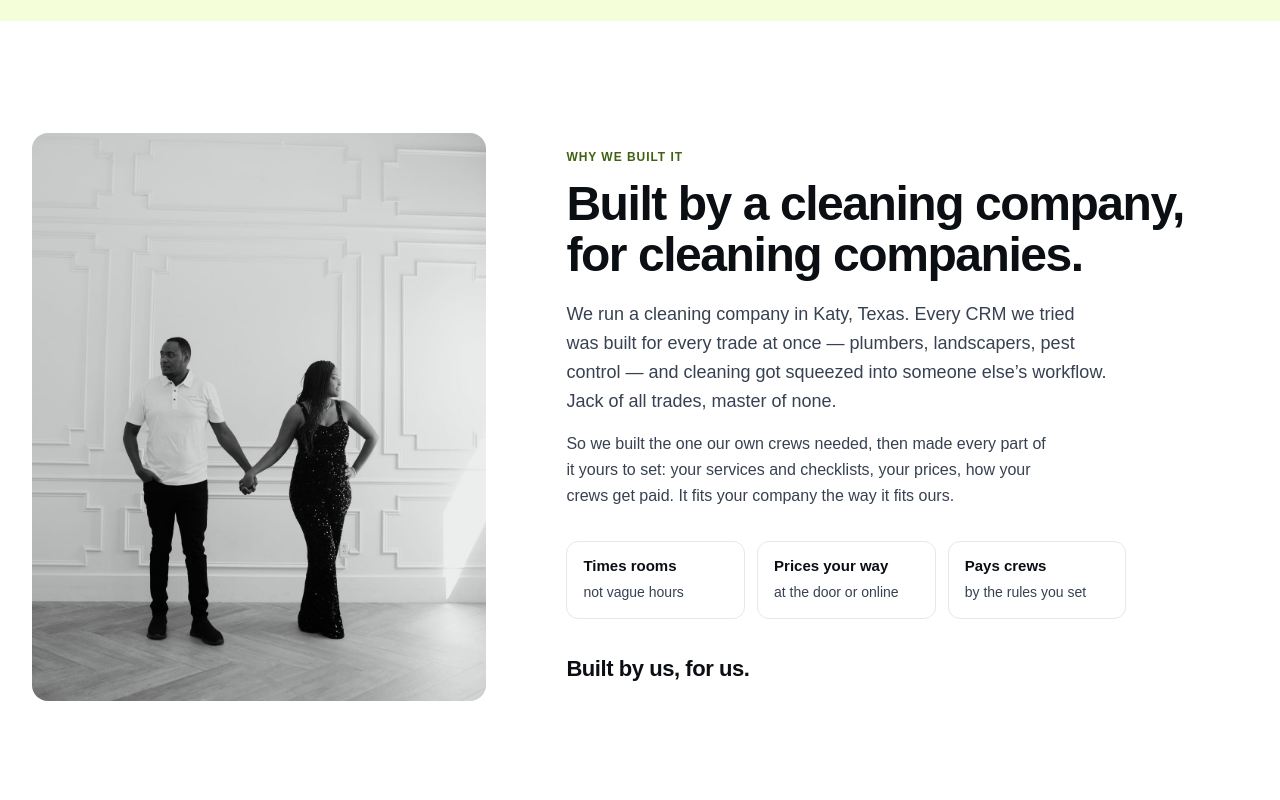
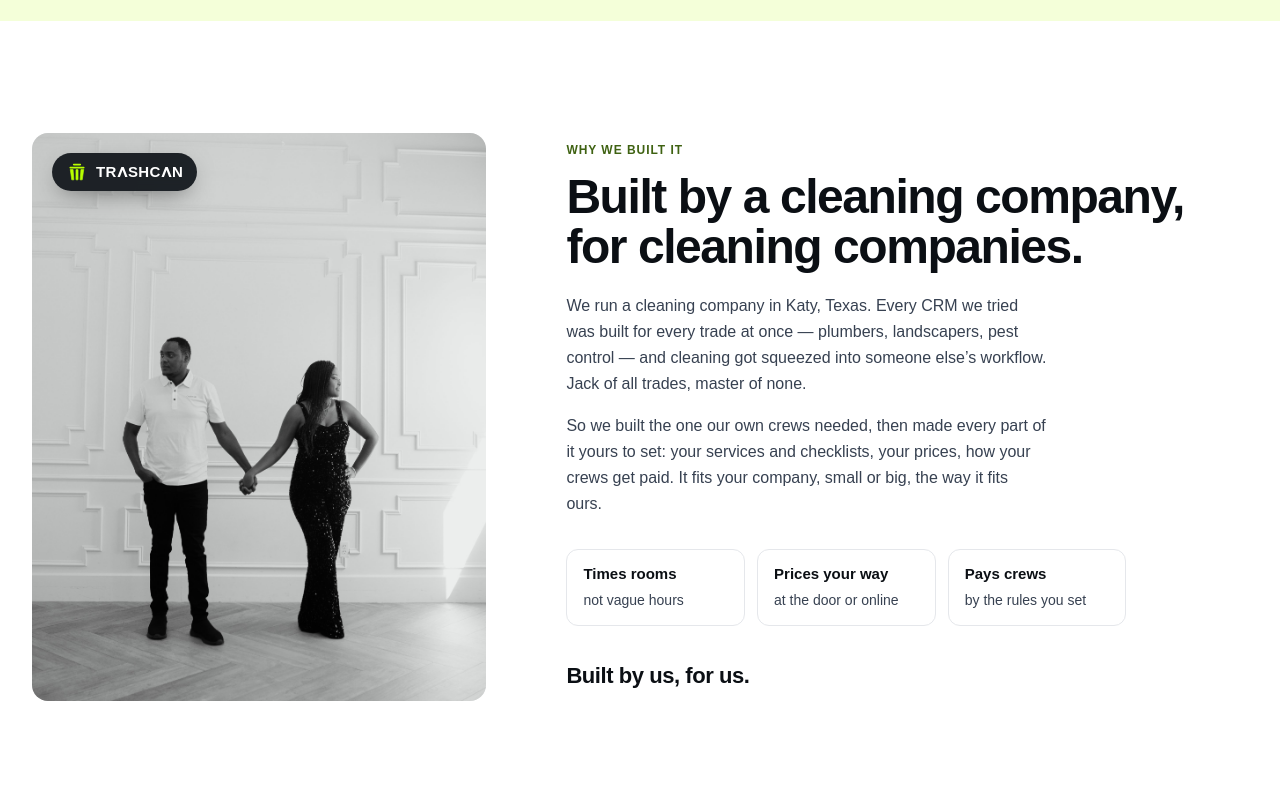
Before and after one commit to Mykemooh/3u3, a Next.js app: page /trashcan in a window 1280 px wide. Shown: the part 4280-5080 px from the top of the page. Built offline with nearby package versions, Linux system fonts and the light colour scheme; no server answers; a web font is replaced by a local one.

Commit message:
Homepage founders section: even paragraph sizes, TRASHCAN badge on the photo, full-resolution photo
Co-Authored-By: Claude Opus 5.5 <noreply@anthropic.com>
Claude-Session: https://claude.ai/code/session_01Pv2bF1ExfMTd7mCq82KJeU

```diff
--- a/app/trashcan/page.tsx
+++ b/app/trashcan/page.tsx
@@ -1,6 +1,7 @@
 import Link from 'next/link';
 import TcSite, { getTcNav } from '@/components/tc/TcSite';
 import Icon from '@/components/Icon';
+import TcLogo from '@/components/tc/TcLogo';
 import ImageSlot from '@/components/tc/ImageSlot';
 import { DashboardMockup, PhoneMockup, QuoteVignette, ScheduleVignette, InvoiceVignette, RoomsVignette } from '@/components/tc/Mockups';
 import { PLANS, PLAN_ORDER, feeLabel, dollars } from '@/lib/billing/plans';
@@ -232,15 +233,19 @@ export default function TrashCanHome() {
 
       {/* ---------------- Built by operators ---------------- */}
       <section className="mx-auto grid max-w-[1280px] items-center gap-12 px-4 py-20 sm:px-6 md:py-28 lg:grid-cols-[0.8fr_1.2fr] lg:gap-20 lg:px-8">
-        <ImageSlot slot="founders" aspect="aspect-[4/5]" className="mx-auto w-full max-w-[460px]" sizes="(min-width: 1024px) 460px, 100vw" />
+        <ImageSlot slot="founders" aspect="aspect-[4/5]" className="mx-auto w-full max-w-[460px]" sizes="(min-width: 1024px) 460px, 100vw" quality={90}>
+          <span className="absolute left-4 top-4 inline-flex rounded-full bg-tc-black/90 px-3.5 py-2 shadow-[0_8px_24px_-8px_rgba(0,0,0,0.5)] backdrop-blur-sm sm:left-5 sm:top-5">
+            <TcLogo on="dark" size="sm" />
+          </span>
+        </ImageSlot>
         <div>
           <p className="text-[12px] font-bold uppercase tracking-[0.08em] text-tc-lime-ink">Why we built it</p>
           <h2 className="tc-h1 mt-3">Built by a cleaning company, for cleaning companies.</h2>
-          <p className="tc-lead mt-5 max-w-[54ch]">
+          <p className="mt-5 max-w-[54ch] text-[16px] leading-relaxed text-tc-700">
             We run a cleaning company in Katy, Texas. Every CRM we tried was built for every trade at once — plumbers, landscapers, pest control — and cleaning got squeezed into someone else’s workflow. Jack of all trades, master of none.
           </p>
           <p className="mt-4 max-w-[54ch] text-[16px] leading-relaxed text-tc-700">
-            So we built the one our own crews needed, then made every part of it yours to set: your services and checklists, your prices, how your crews get paid. It fits your company the way it fits ours.
+            So we built the one our own crews needed, then made every part of it yours to set: your services and checklists, your prices, how your crews get paid. It fits your company, small or big, the way it fits ours.
           </p>
           <ul className="mt-8 grid max-w-[560px] gap-3 sm:grid-cols-3">
             {[
--- a/components/tc/ImageSlot.tsx
+++ b/components/tc/ImageSlot.tsx
@@ -14,6 +14,8 @@ export default function ImageSlot({
   sizes = '(min-width: 1024px) 50vw, 100vw',
   priority = false,
   captionClass = '',
+  quality,
+  children,
 }: {
   slot: ImageSlotKey;
   className?: string;
@@ -23,12 +25,17 @@ export default function ImageSlot({
   priority?: boolean;
   /** Extra classes for the placeholder caption, e.g. to clear an overlapping element. */
   captionClass?: string;
+  /** Compression quality for the served photo (next/image default 75). */
+  quality?: number;
+  /** Overlays laid over a finished photo (e.g. a logo badge). */
+  children?: React.ReactNode;
 }) {
   const s = TC_IMAGES[slot];
   if (s.file) {
     return (
       <div className={`relative overflow-hidden rounded-tc-lg bg-tc-100 ${aspect} ${className}`}>
-        <Image src={s.file} alt={s.alt} fill sizes={sizes} priority={priority} className="object-cover" />
+        <Image src={s.file} alt={s.alt} fill sizes={sizes} priority={priority} quality={quality} className="object-cover" />
+        {children}
       </div>
     );
   }
```
Also changed, not shown: public/images/trashcan/founders.jpg.
